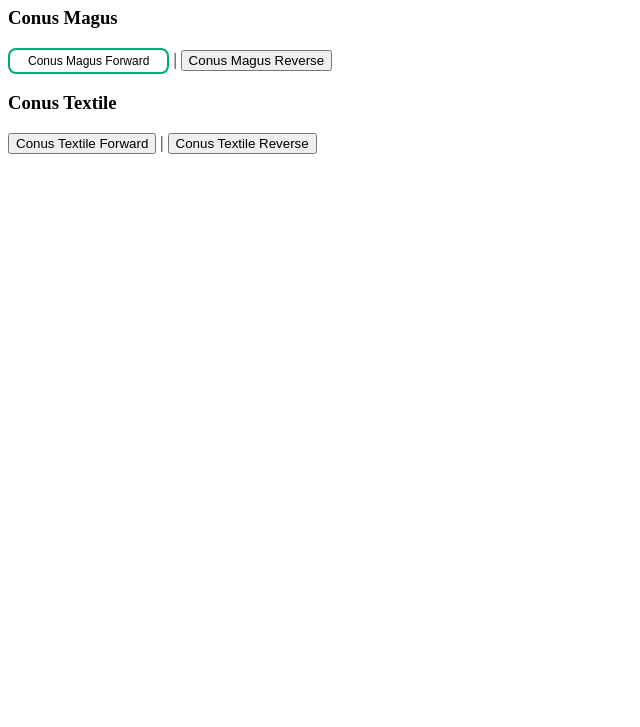
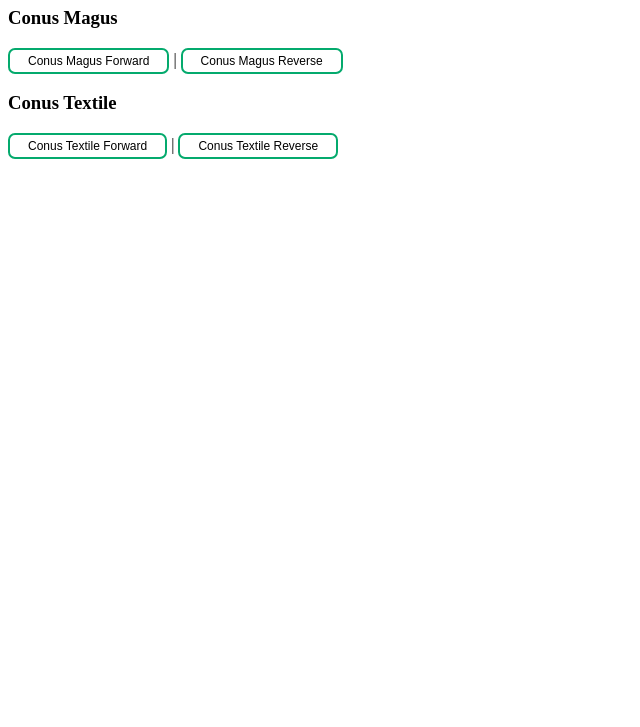
Before and after one commit to RIT-Environmental-Genomics/Toxin-Identification-Pipeline, a plain HTML site: page Results/FASTQC/index.html in a window 1280 px wide. Shown: the part 73-800 px from the top of the page, without its empty margins (0-640 px from the left). Drawn offline with Linux system fonts and the light colour scheme.

Commit message:
Update index.html

```diff
--- a/Results/FASTQC/index.html
+++ b/Results/FASTQC/index.html
@@ -12,7 +12,7 @@ padding: 4px 18px;
 text-align: center;
 text-decoration: none;
 font-size: 12px;
-border-radius: 8px;
+border-radius: 7px;
 }
 
 .button:hover {
@@ -28,10 +28,10 @@ box-shadow: 0 12px 16px 0 rgba(0,0,0,0.24),0 17px 50px 0 rgba(0,0,0,0.19);
 <body>
 
 <h3> Conus Magus</h3>
-<button class="button"; onclick="document.location='SRR8195628_1.html'">Conus Magus Forward</button> | <button onclick="document.location='SRR8195628_2.html'">Conus Magus Reverse</button>
+<button class="button"; onclick="document.location='SRR8195628_1.html'">Conus Magus Forward</button> | <button  class="button"; onclick="document.location='SRR8195628_2.html'">Conus Magus Reverse</button>
 
 <h3> Conus Textile</h3>
-<button onclick="document.location='SRR8195629_1.html'">Conus Textile Forward</button> | <button onclick="document.location='SRR8195629_2.html'">Conus Textile Reverse</button>
+<button  class="button"; onclick="document.location='SRR8195629_1.html'">Conus Textile Forward</button> | <button  class="button"; onclick="document.location='SRR8195629_2.html'">Conus Textile Reverse</button>
 
 </body>
 
```
